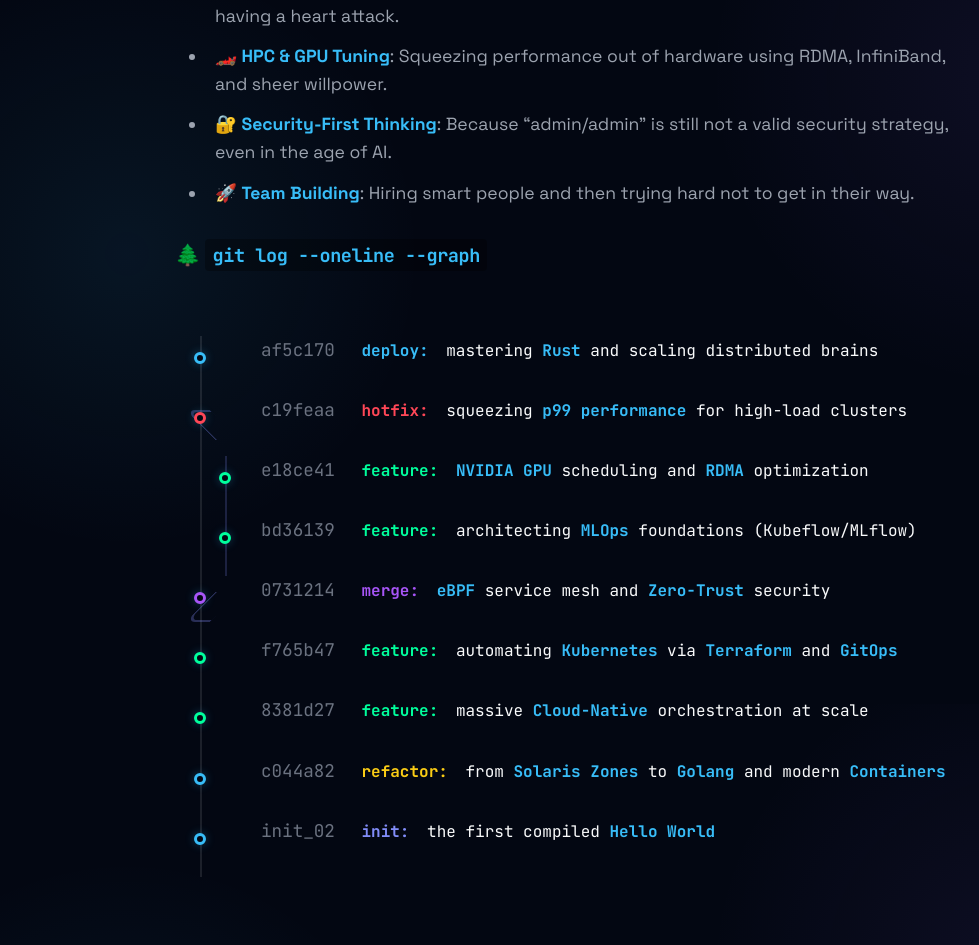
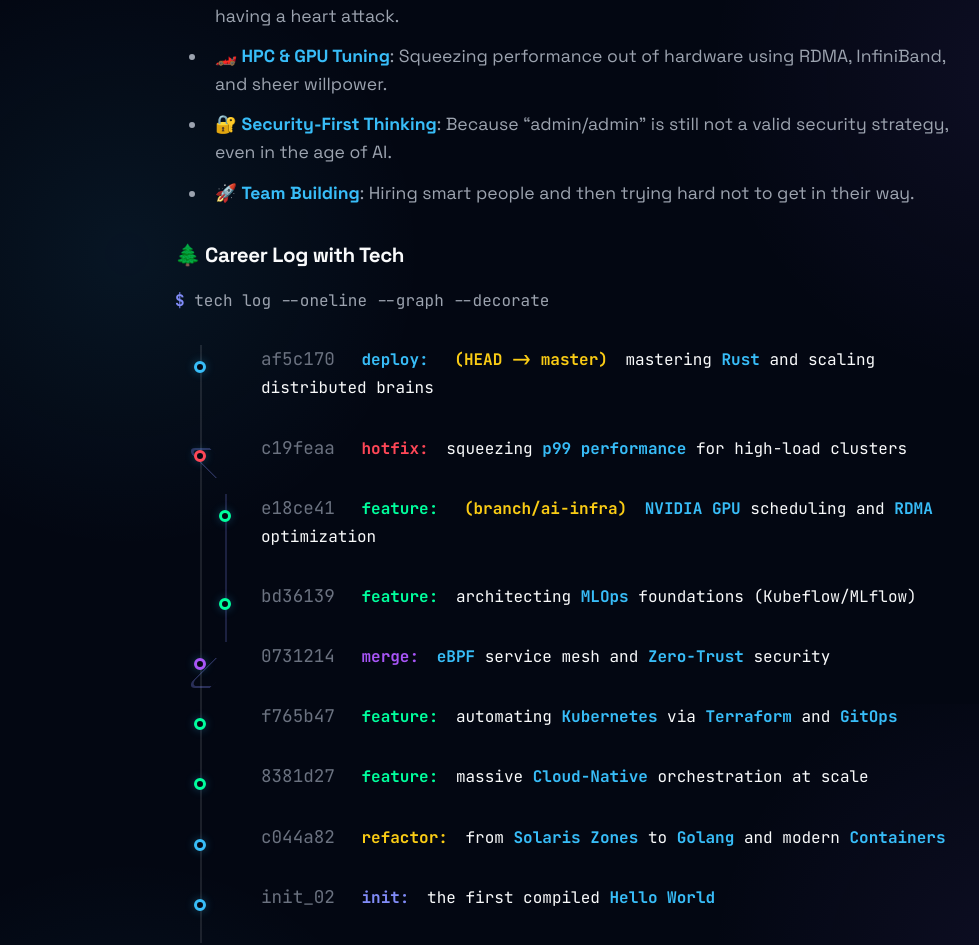
Before and after one commit to kodelint/kodelint.github.io, a Jekyll site: the page built from index.md, in a window 1280 px wide. Shown: the part 1996-2941 px from the top of the page, without its empty margins (65-1044 px from the left). Built offline with Jekyll 4.4.1, drawn with Linux system fonts in a browser that asks for light colours; nearby versions of some CDN libraries; some of the changed text lies outside the part shown.

Commit message:
UI Polish: Enhanced Tech Log Graph with terminal prompts, branch decorations, and commit stats

```diff
--- a/assets/css/main.css
+++ b/assets/css/main.css
@@ -934,8 +934,35 @@
 .tech-graph {
   position: relative;
   max-width: 850px;
-  margin: 4rem 0;
+  margin: 2rem 0 4rem;
   font-family: var(--font-mono);
+}
+
+.terminal-prompt {
+  font-family: var(--font-mono);
+  font-size: 1rem;
+  color: var(--text-secondary);
+  margin-bottom: 1.5rem;
+}
+
+.terminal-prompt .symbol {
+  color: var(--accent-secondary);
+  font-weight: 800;
+}
+
+.graph-msg .ref {
+  color: #facc15; /* Yellow/Gold for branch refs */
+  font-weight: 700;
+  margin: 0 0.5rem;
+}
+
+.graph-stats {
+  font-size: 0.8rem;
+  color: var(--text-tertiary);
+  margin-top: 2rem;
+  padding-top: 1rem;
+  border-top: 1px dashed var(--border-subtle);
+  font-style: italic;
 }
 
 .graph-commit {
--- a/index.md
+++ b/index.md
@@ -33,7 +33,10 @@
 - 🔐 **Security-First Thinking**: Because "admin/admin" is still not a valid security strategy, even in the age of AI.
 *   🚀 **Team Building**: Hiring smart people and then trying hard not to get in their way.
 
-### 🌲 `git log --oneline --graph`
+### 🌲 Career Log with Tech
+<div class="terminal-prompt">
+  <span class="symbol">$</span> tech log --oneline --graph --decorate
+</div>
 
 <div class="tech-graph">
 
@@ -41,7 +44,7 @@
     <div class="graph-lane"><div class="graph-dot l0"></div></div>
     <div class="graph-content">
       <span class="graph-hash">af5c170</span>
-      <span class="graph-msg"><span class="type deploy">deploy:</span> mastering <strong>Rust</strong> and scaling distributed brains</span>
+      <span class="graph-msg"><span class="type deploy">deploy:</span> <span class="ref">(HEAD -> master)</span> mastering <strong>Rust</strong> and scaling distributed brains</span>
     </div>
   </div>
 
@@ -60,7 +63,7 @@
     <div class="graph-lane"><div class="graph-dot l1"></div></div>
     <div class="graph-content">
       <span class="graph-hash">e18ce41</span>
-      <span class="graph-msg"><span class="type feat">feature:</span> <strong>NVIDIA GPU</strong> scheduling and <strong>RDMA</strong> optimization</span>
+      <span class="graph-msg"><span class="type feat">feature:</span> <span class="ref">(branch/ai-infra)</span> <strong>NVIDIA GPU</strong> scheduling and <strong>RDMA</strong> optimization</span>
     </div>
   </div>
 
@@ -115,6 +118,10 @@
     </div>
   </div>
 
+  <div class="graph-stats">
+    9 commits, 2 decades, 1 executive ego.
+  </div>
+
 </div>
 
 ### 🧠 Why This Blog Exists
```
